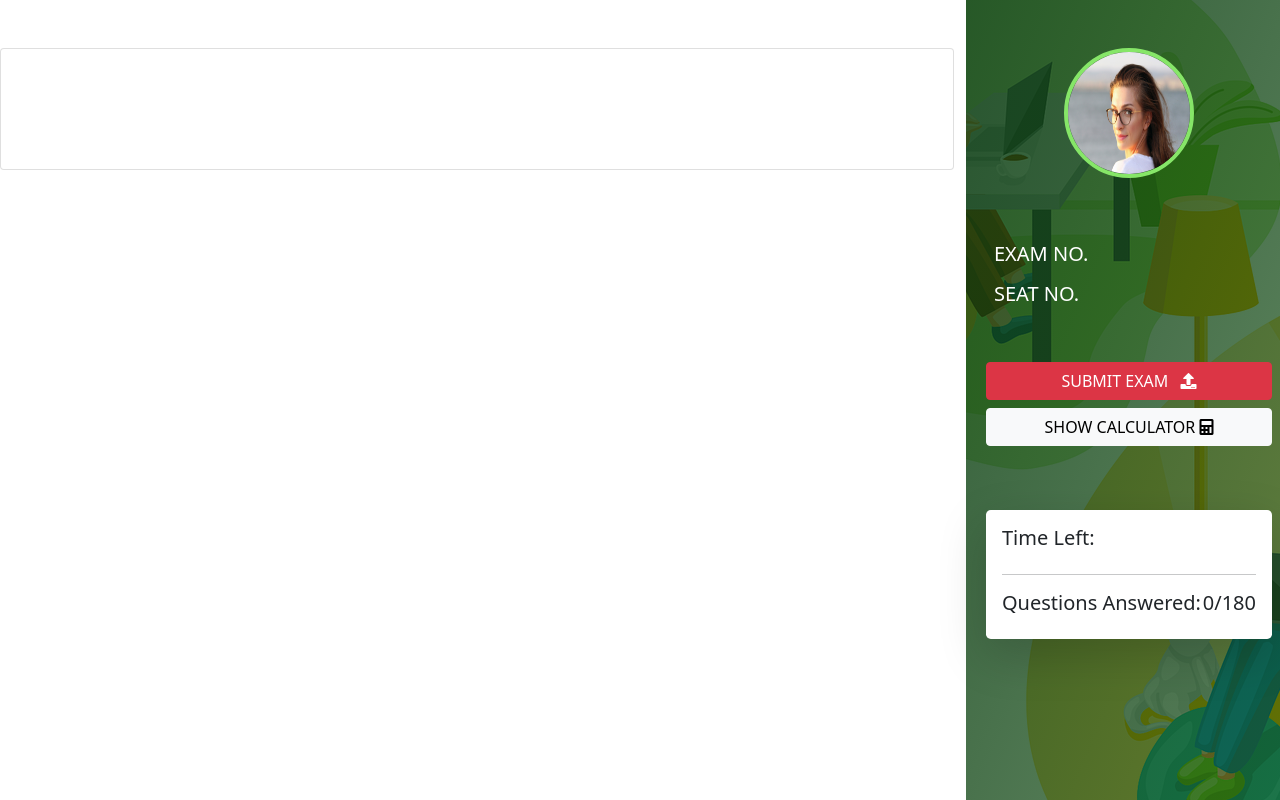
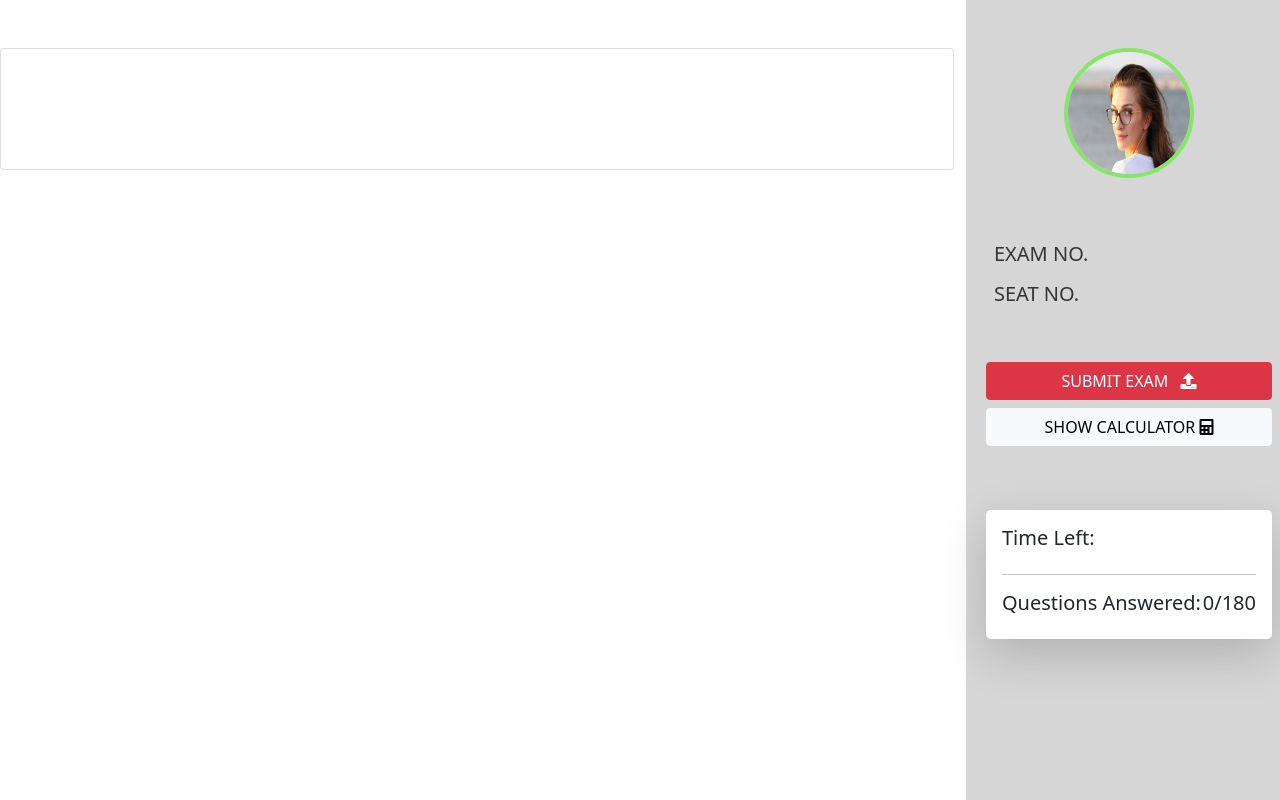
Before and after one commit to MightyEagle96/jamb-desktop, an Electron app: page src/screens/examinationScreen/examinationScreen.html in a window 1280 px wide. Drawn offline with nearby package versions, Linux system fonts and the light colour scheme; no server answers.

Commit message:
made changes

```diff
--- /dev/null
+++ b/serverAddress.txt
@@ -0,0 +1 @@
+{"serverIpAddress":"localhost"}
--- a/src/screens/examinationScreen/examinationScreen.css
+++ b/src/screens/examinationScreen/examinationScreen.css
@@ -1,15 +1,14 @@
 body {
   overflow-x: hidden;
+}
+.textGrey {
+  color: #343434;
 }
 .detailsCol {
   height: 100vh;
   /* position: fixed; */
-  background-image: linear-gradient(
-      to right bottom,
-      rgba(11, 63, 18, 0.856),
-      rgba(2, 63, 2, 0.61)
-    ),
-    url("./statusImage.png");
+
+  background-color: rgb(214, 214, 214);
   background-position: center;
 }
 .avatar {
--- a/src/screens/examinationScreen/examinationScreen.html
+++ b/src/screens/examinationScreen/examinationScreen.html
@@ -36,13 +36,13 @@
             <div class="text-center">
               <img src="./avatar.jpg" class="avatar" />
               <div class="mt-3">
-                <div class="h3 text-white" style="font-weight: 900">
+                <div class="h3 textGrey" style="font-weight: 900">
                   <span class="firstName"></span>
                   <span class="lastName"></span>
                 </div>
               </div>
             </div>
-            <div class="mt-5 p-3 text-white">
+            <div class="mt-5 p-3 textGrey">
               <div class="d-flex justify-content-between">
                 <div class="h5">EXAM NO.</div>
                 <div class="h5 registrationNumber"></div>
```
